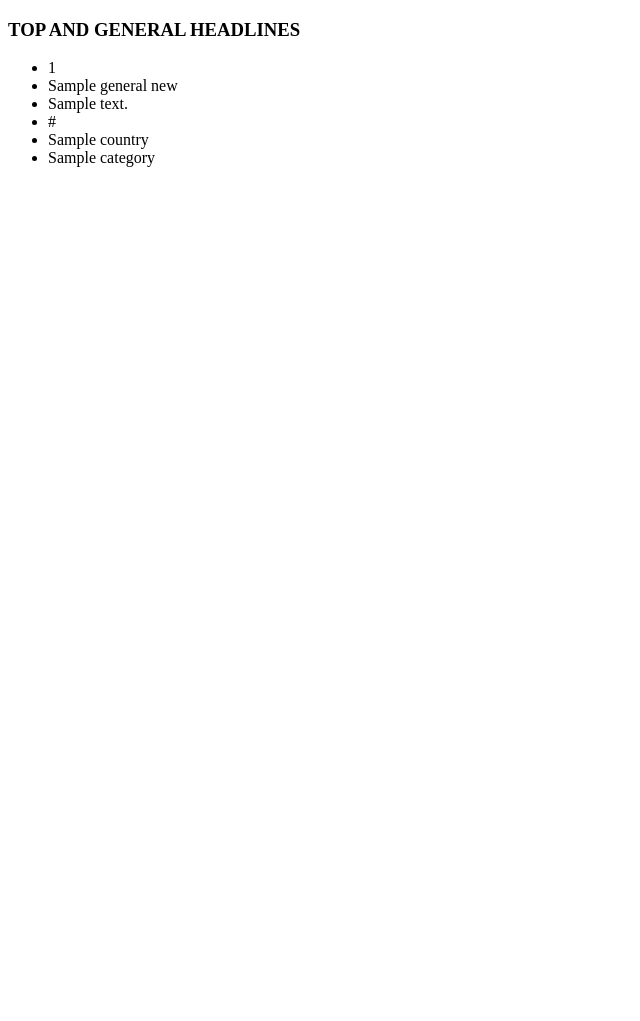
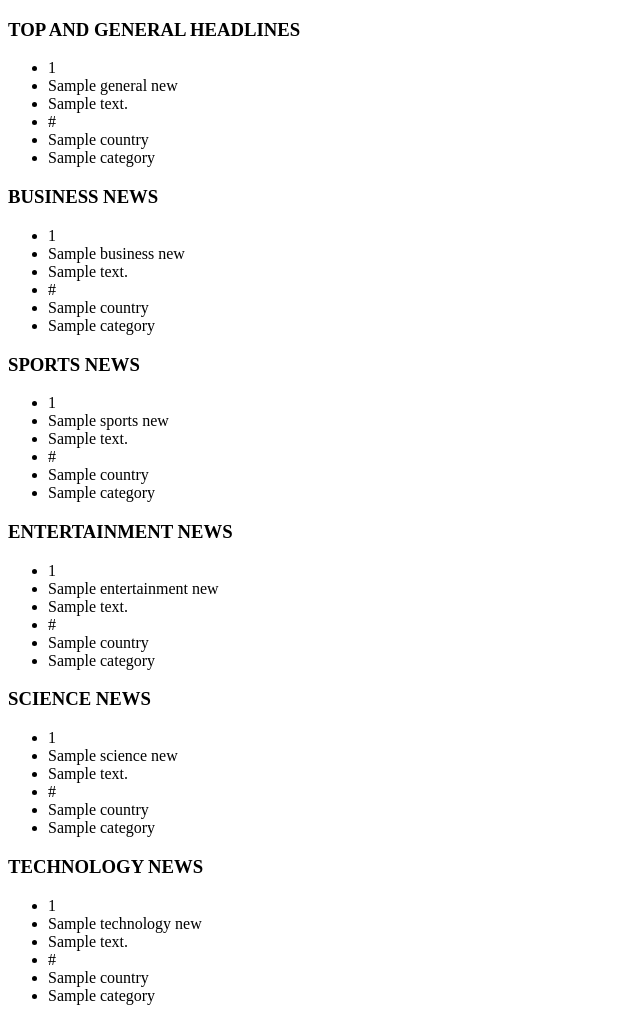
Before and after one commit to BenOkwara/newsapi, a Flask app: template app/templates/index.html in a window 1280 px wide. Shown: the whole page, without its empty margins (0-640 px from the left). Before the commit the page ends 167 px from the top, so only its background shows below. Run offline with Flask 2, Linux system fonts and the light colour scheme; the template is opened without the code that fills it: most values are stand-ins (such as "Sample title", 1, 10 or a date in 2020).

Commit message:
Managed to call the API for News Categories and Companies Associated with those categories eg Business Health and Entertainment

```diff
--- a/app/templates/index.html
+++ b/app/templates/index.html
@@ -29,6 +29,92 @@
 
             {% endfor %}
         </ul>
+
+
+
+
+<h3> BUSINESS NEWS </h3>
+         <ul>
+            {% for business_news in business %}
+
+             <!--Loop the general news in the general category of the NewsAPI-->
+             <li>{{ business_id}}</li>
+             <li>{{ business_news.name}}</li>
+             <li>{{ business_news.description}}</li>
+             <li>{{ business_news.url}}</li>
+             <li>{{ business_news.country}}</li>
+             <li>{{ business_news.category}}</li>
+
+            {% endfor %}
+        </ul>
+
+
+
+<h3> SPORTS NEWS </h3>
+         <ul>
+            {% for sports_news in sports %}
+
+             <!--Loop the general news in the general category of the NewsAPI-->
+             <li>{{ sports_id}}</li>
+             <li>{{ sports_news.name}}</li>
+             <li>{{ sports_news.description}}</li>
+             <li>{{ sports_news.url}}</li>
+             <li>{{ sports_news.country}}</li>
+             <li>{{ sports_news.category}}</li>
+
+            {% endfor %}
+        </ul>
+
+
+<h3> ENTERTAINMENT NEWS </h3>
+         <ul>
+            {% for entertainment_news in entertainment %}
+
+             <!--Loop the general news in the general category of the NewsAPI-->
+             <li>{{ entertainment_id}}</li>
+             <li>{{ entertainment_news.name}}</li>
+             <li>{{ entertainment_news.description}}</li>
+             <li>{{ entertainment_news.url}}</li>
+             <li>{{ entertainment_news.country}}</li>
+             <li>{{ entertainment_news.category}}</li>
+
+            {% endfor %}
+        </ul>
+
+
+
+<h3> SCIENCE NEWS </h3>
+         <ul>
+            {% for science_news in science %}
+
+             <!--Loop the general news in the general category of the NewsAPI-->
+             <li>{{ science_id}}</li>
+             <li>{{ science_news.name}}</li>
+             <li>{{ science_news.description}}</li>
+             <li>{{ science_news.url}}</li>
+             <li>{{ science_news.country}}</li>
+             <li>{{ science_news.category}}</li>
+
+            {% endfor %}
+        </ul>
+
+
+
+<h3> TECHNOLOGY NEWS </h3>
+         <ul>
+            {% for technology_news in technology %}
+
+             <!--Loop the general news in the general category of the NewsAPI-->
+             <li>{{ technologyl_id}}</li>
+             <li>{{ technology_news.name}}</li>
+             <li>{{ technology_news.description}}</li>
+             <li>{{ technology_news.url}}</li>
+             <li>{{ technology_news.country}}</li>
+             <li>{{ technology_news.category}}</li>
+
+            {% endfor %}
+        </ul>
+
  </body>
 
 
```
Also changed, not shown: app/views.py (+13 -1 lines).
